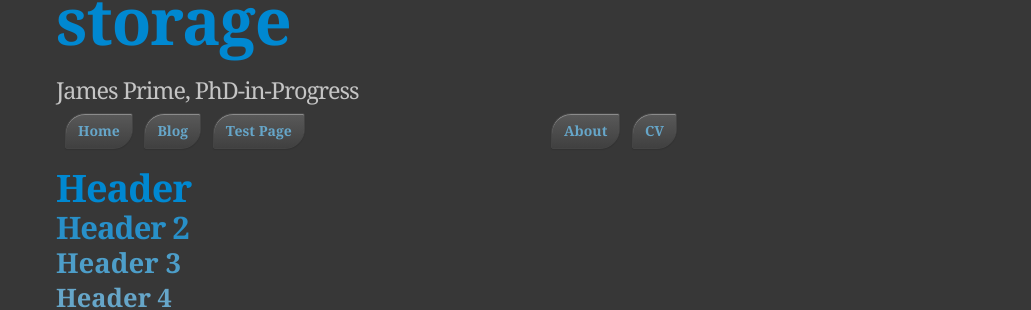
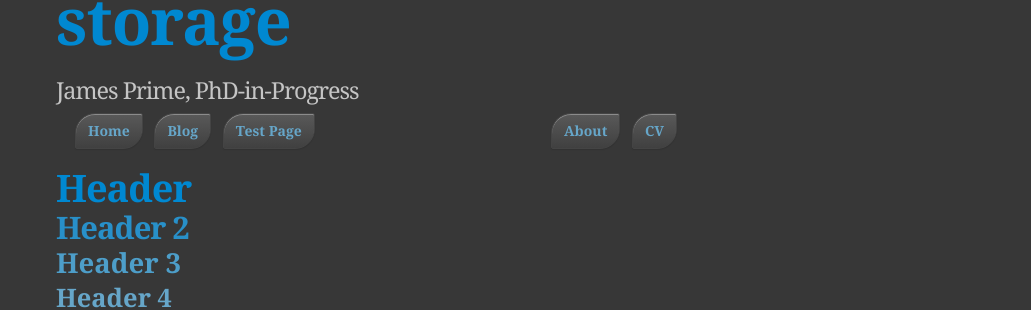
Before and after one commit to jamesprime/jamesprime.github.io, a Jekyll site: the page built from _pages/dhtest/index.md, in a window 1280 px wide. Shown: the part 165-475 px from the top of the page, without its empty margins (249-1280 px from the left). Built offline with Jekyll 4.4.1, drawn with Linux system fonts in a browser that asks for light colours; nearby versions of some CDN libraries; formulas are drawn with MathJax 3.

Commit message:
Updated _sass/uberduper.scss
Colour and margin changes as further test to .banner stylings, continued

```diff
--- a/_sass/uberduper.scss
+++ b/_sass/uberduper.scss
@@ -267,7 +267,7 @@ div.slogan {
     .leftbuttons {
         position: fixed;
         left: 50%;
-        margin-left: -340px; // Lines up with content box's left edge
+        margin-left: -330px; // Lines up with content box's left edge
     }
 
     .rightbuttons {
@@ -281,10 +281,10 @@ div.slogan {
         padding: 0;
         float: left;
         margin-left: 10px;
+        color: #CCC;
 
         li {
             display: inline;
-            color: #CCC;
 
             a.button {
                 background-color: #404040;
```
